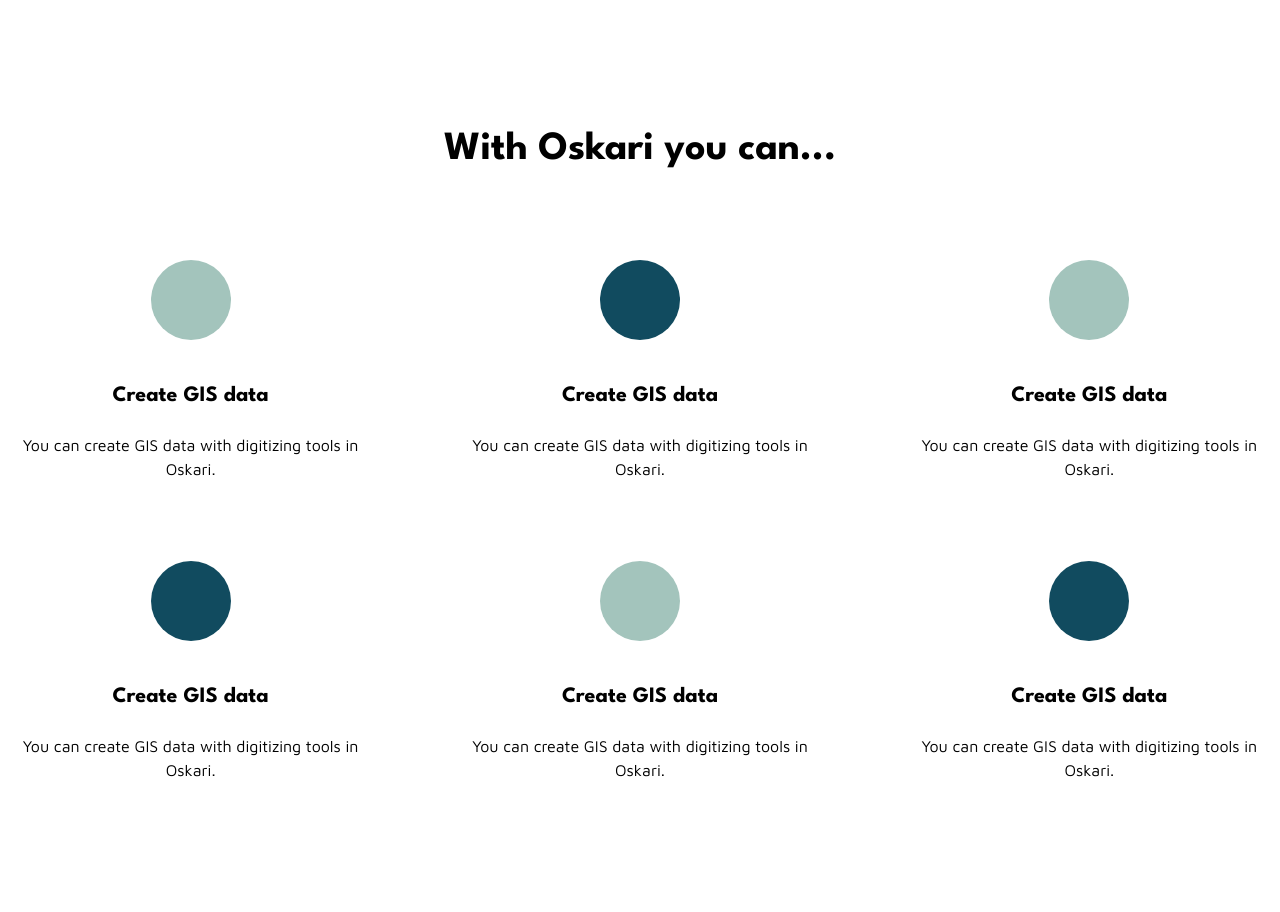
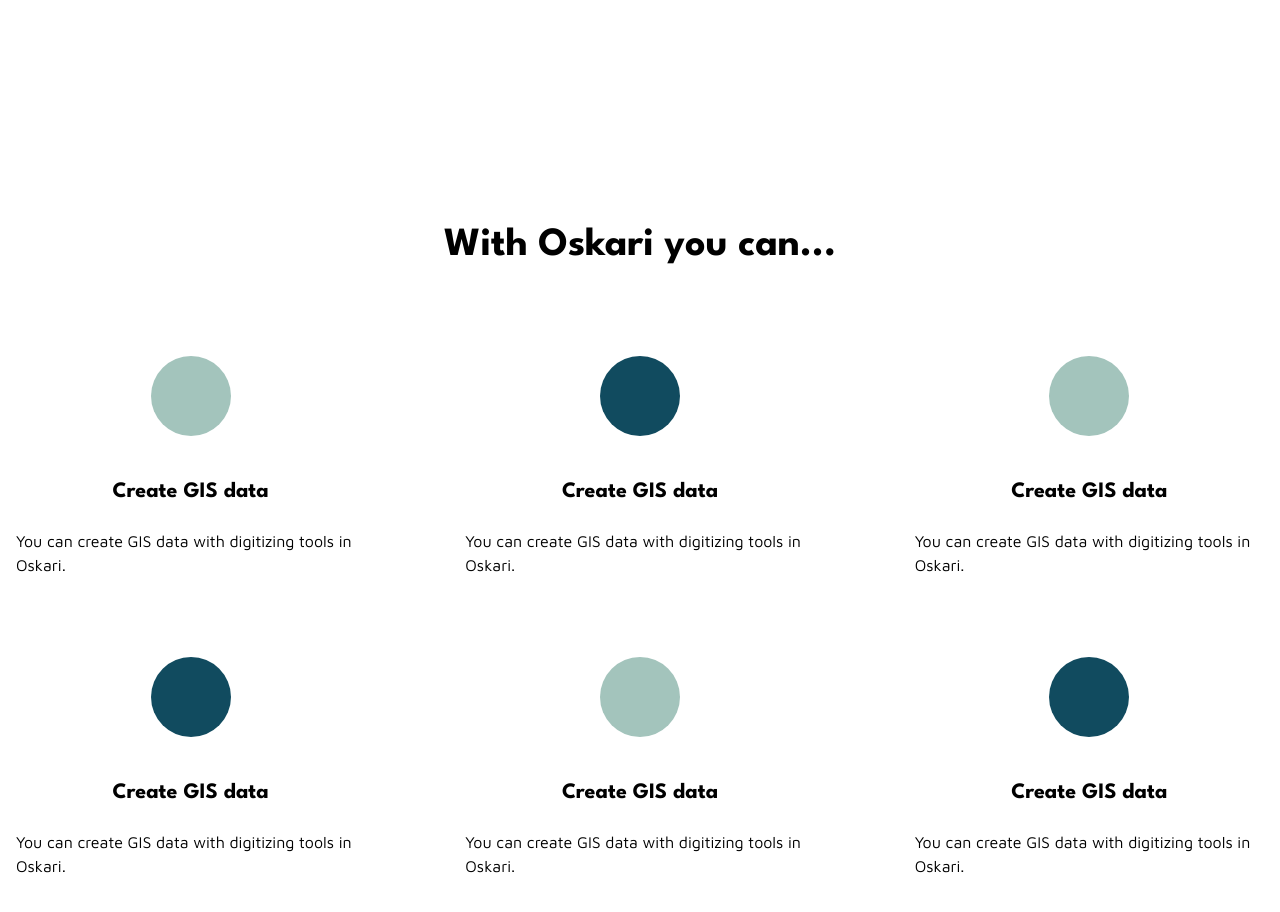
Before and after one commit to testomuli/Oskari-web-nextjs, a Next.js app: page / in a window 1280 px wide. Shown: the part 720-1632 px from the top of the page. Before the commit the page ends 1502 px from the top, so only its background shows below. Built offline with nearby package versions, Linux system fonts and the light colour scheme.

Commit message:
fix(featureslist): featureslist

```diff
--- a/components/Features/FeaturesItem.tsx
+++ b/components/Features/FeaturesItem.tsx
@@ -10,7 +10,7 @@
       </div>
       <div className={styles.featuresItem__content}>
         <h3 className={styles.featuresItem__title}>{title}</h3>
-        <span className={styles.featuresItem__description}>{description}</span>
+        <div className={styles.featuresItem__description}>{description}</div>
       </div>
     </div>
   )
--- a/components/Features/FeaturesList.tsx
+++ b/components/Features/FeaturesList.tsx
@@ -5,12 +5,18 @@
 const FeaturesList = ({
   data,
   title,
+  padding = true,
 }: {
   data: FeaturesItemType[]
   title: string
+  padding?: boolean
 }) => {
   return (
-    <div className={`${styles.featuresGrid} container--content`}>
+    <section
+      className={`${styles.featuresGrid} container--content ${
+        padding ? 'section-padding' : ''
+      }`}
+    >
       {title && <h2 className={styles.featuresGrid__title}>{title}</h2>}
       {data.map(({ title, icon, description }: FeaturesItemType) => (
         <FeaturesItem
@@ -20,7 +26,7 @@
           description={description}
         />
       ))}
-    </div>
+    </section>
   )
 }
 
--- a/styles/_layout.scss
+++ b/styles/_layout.scss
@@ -13,3 +13,9 @@
     padding-right: 1rem;
   }
 }
+
+.section-padding {
+  --section-padding: 6rem;
+  padding-top: var(--section-padding);
+  padding-bottom: var(--section-padding);
+}
```
